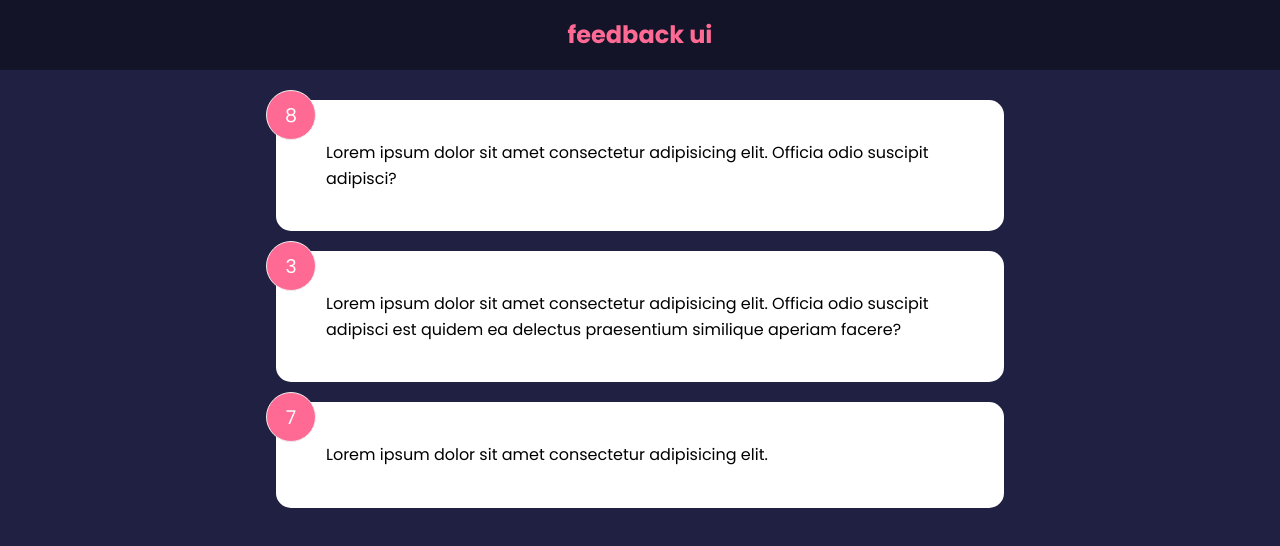
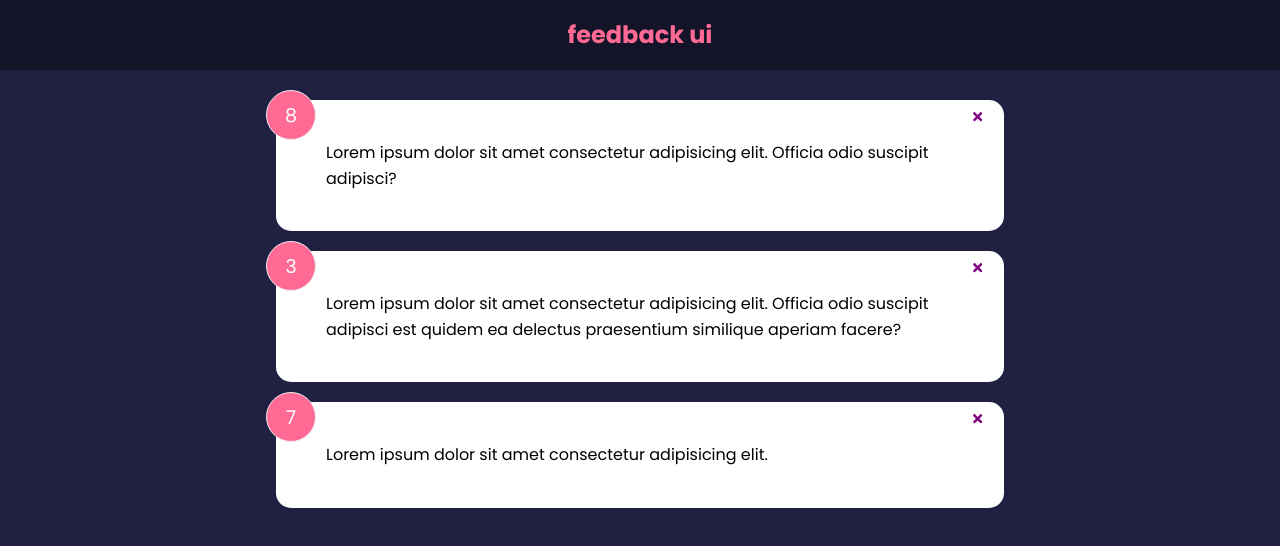
Before and after one commit to i-doshechnikow/feedback-ui, a React (Create React App) app: page / in a window 1280 px wide. Shown: the top 546 px of the page. Built offline with nearby package versions, Linux system fonts and the light colour scheme.

Commit message:
add delete function

```diff
--- a/package.json
+++ b/package.json
@@ -8,6 +8,7 @@
     "@testing-library/user-event": "^13.5.0",
     "react": "^17.0.2",
     "react-dom": "^17.0.2",
+    "react-icons": "^4.3.1",
     "react-scripts": "5.0.0",
     "web-vitals": "^2.1.4"
   },
--- a/src/App.js
+++ b/src/App.js
@@ -5,11 +5,20 @@ import FeedbackData from "./data/FeedbackData";
 
 const App = () => {
   const [feedback, setFeedback] = useState(FeedbackData);
+
+  const deleteFeedback = (id) => {
+    setFeedback(
+      feedback.filter((el) => {
+        return id !== el.id;
+      })
+    );
+  };
+
   return (
     <>
       <Header text="feedback ui" />
       <div className="container">
-        <FeedbackList feedback={feedback} />
+        <FeedbackList feedback={feedback} handleDelete={deleteFeedback} />
       </div>
     </>
   );
--- a/src/components/FeedbackItem.jsx
+++ b/src/components/FeedbackItem.jsx
@@ -1,15 +1,25 @@
+import { FaTimes } from "react-icons/fa";
 import { useState } from "react";
 import Card from "./shared/Card";
 import PropTypes from "prop-types";
 
 function FeedbackItem(props) {
   const {
-    item: { rating, text },
+    item: { rating, text, id },
+    handleDelete,
   } = props;
 
   return (
     <Card>
       <div className="num-display">{rating}</div>
+      <button
+        onClick={() => {
+          handleDelete(id);
+        }}
+        className="close"
+      >
+        <FaTimes color="purple" />
+      </button>
       <div className="text-display">{text}</div>
     </Card>
   );
--- a/src/components/FeedbackList.jsx
+++ b/src/components/FeedbackList.jsx
@@ -2,14 +2,14 @@ import FeedbackItem from "./FeedbackItem";
 import PropTypes from "prop-types";
 
 function FeedbackList(props) {
-  const { feedback } = props;
+  const { feedback, handleDelete } = props;
   if (!feedback || feedback.length === 0) {
     return <p>No data</p>;
   }
   return (
     <div className="feedback-list">
       {feedback.map((item, id) => (
-        <FeedbackItem key={id} item={item} />
+        <FeedbackItem key={id} item={item} handleDelete={handleDelete} />
       ))}
     </div>
   );
```
Also changed, not shown: 1 other file (tests, documents, lock files or other folders).
